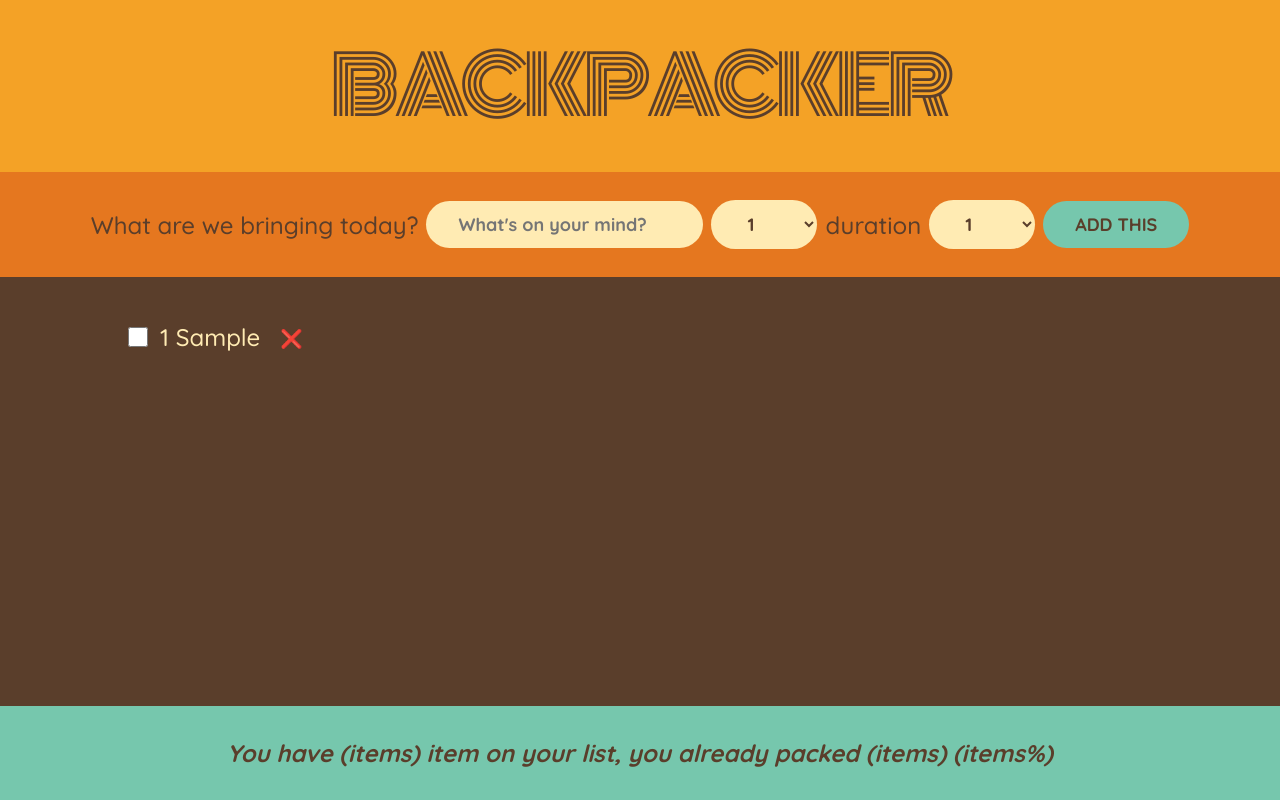
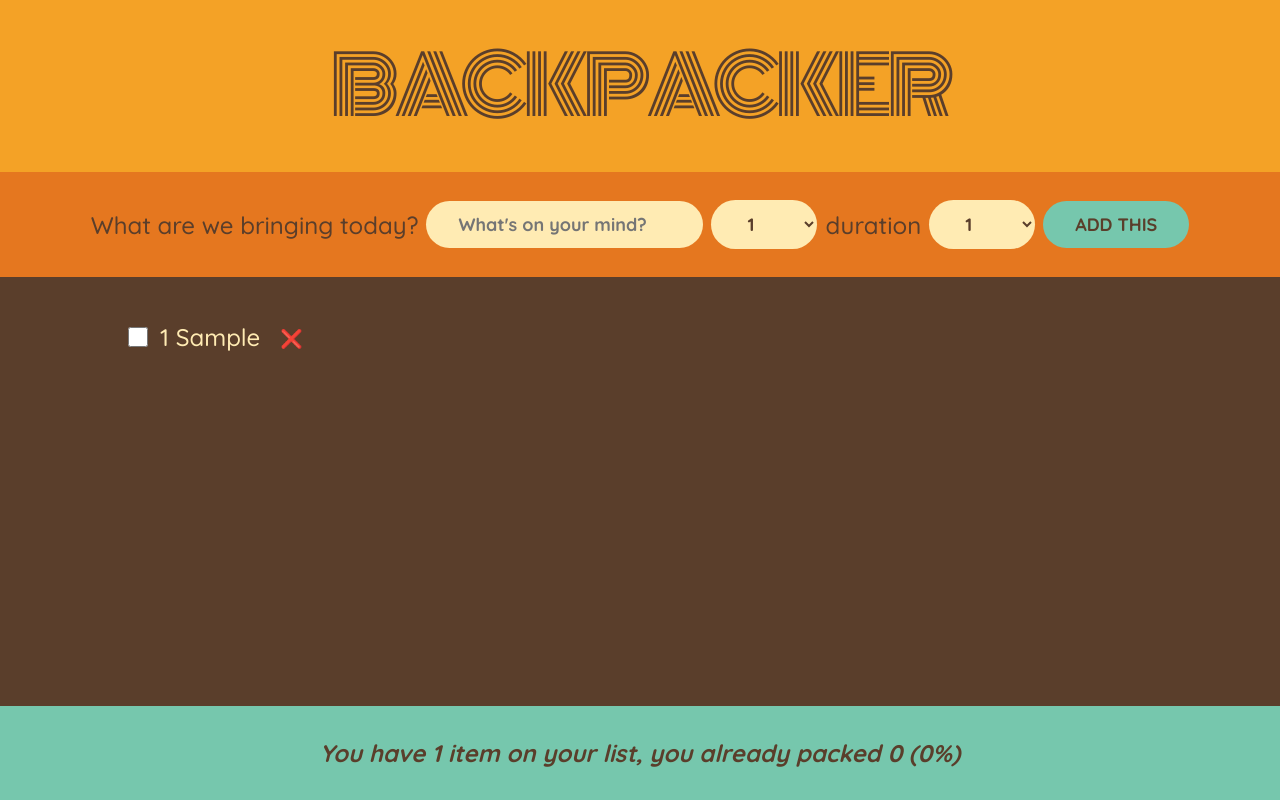
Before and after one commit to partfix/backpacker-todo-app, a React (Create React App) app: page / in a window 1280 px wide. Both pictures are taken after typing "Sample" into the empty fields and a click on the button "ADD THIS". Built offline with nearby package versions, Linux system fonts and the light colour scheme.

Commit message:
feat: derived state (calculate, track, percentage)

```diff
--- a/src/App.js
+++ b/src/App.js
@@ -3,6 +3,9 @@ import { useState } from "react";
 
 export default function App() { // Grandparent
   const [items, setItems] = useState([])
+
+
+
 
   function handleItems(item) {
     setItems(items => [...items, item]) //store inside of the state
@@ -24,7 +27,7 @@ export default function App() { // Grandparent
       <Header />
       <UserForm onAdd={handleItems} /> {/*we can pass anything as a props including function*/}
       <UserPackingList items={items} onDelete={handleDelete} onToogle={strike} />
-      <UserStatus />
+      <UserStatus items={items} />
     </div>
   )
 }
@@ -105,10 +108,20 @@ function Item({ items, onDelete, onToogleItem }) {
 }
 
 
-function UserStatus() {
+function UserStatus({ items }) {
+  if (!items.length) {
+    return (
+      <p className="stats"><em>Hey you goatta add something here, I'm kinda lonely!</em></p>
+    )
+  }
+
+  const numItems = items.length;   // derive state use to calculate or track.
+  const alreadyPacked = items.filter((item) => item.packed).length; // filter done
+  const percentage = Math.round((alreadyPacked / numItems) * 100);
+
   return (
     <footer className="stats">
-      <em>You have (items) item on your list, you already packed (items) (items%)</em>
+      <em>{percentage === 100 ? "you are ready to go!" : `You have ${numItems} item on your list, you already packed ${alreadyPacked} (${percentage}%)`}</em>
     </footer>
   )
 }
```
